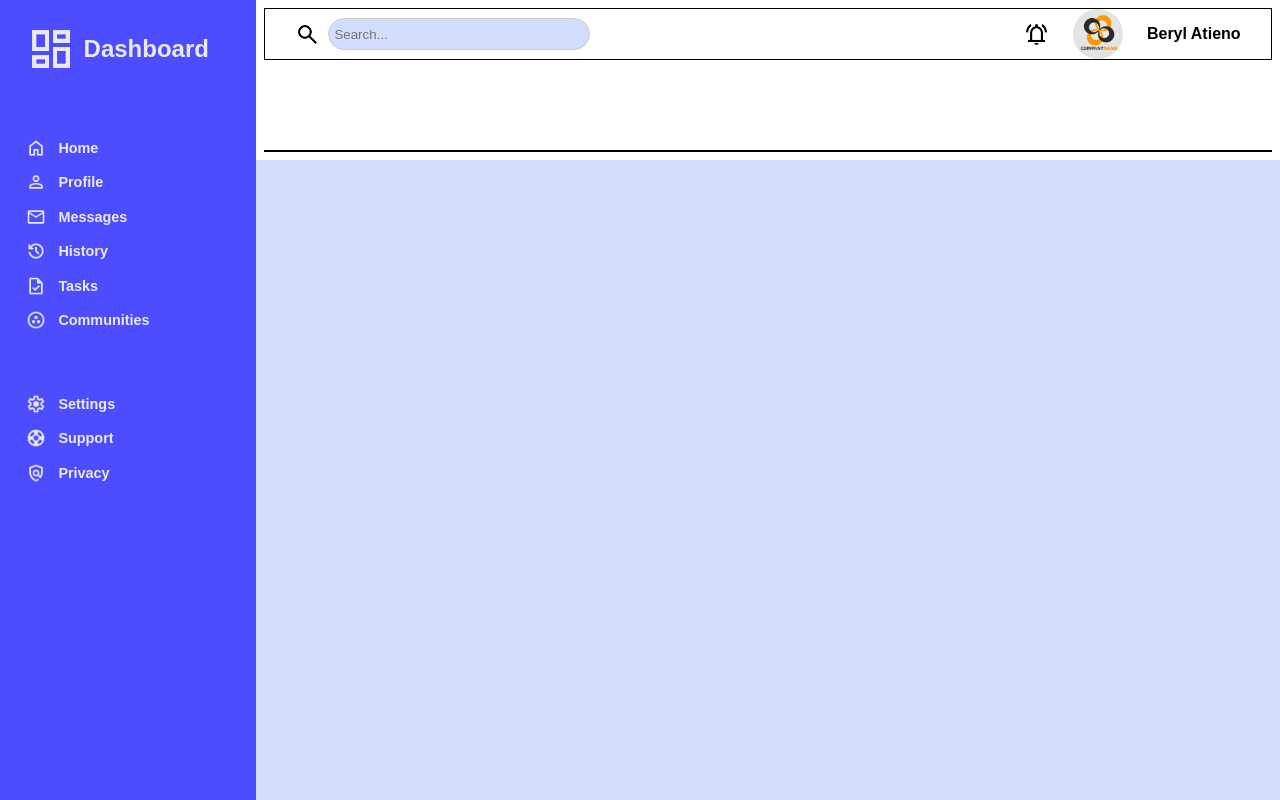
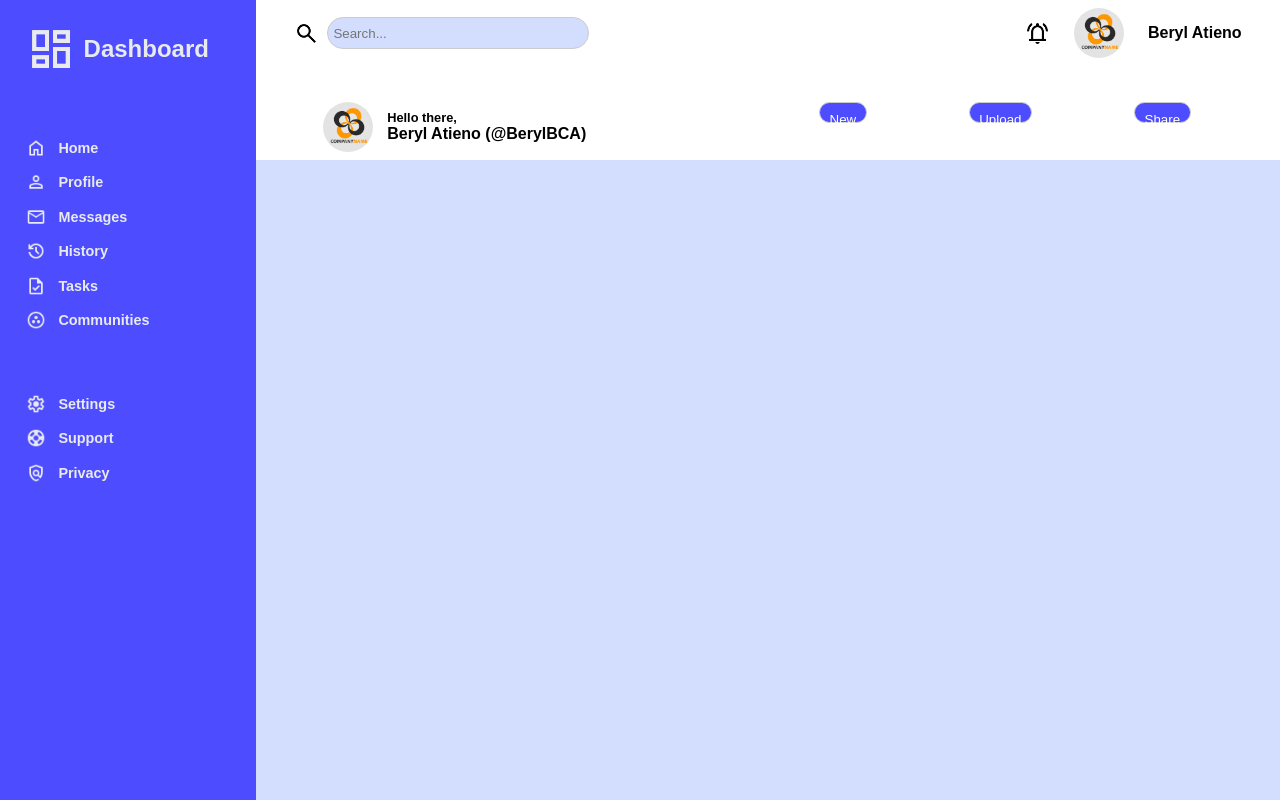
Before and after one commit to BerylCAtieno/admin-dashboard, a plain HTML site: page index.html in a window 1280 px wide. Drawn offline with Linux system fonts and the light colour scheme.

Commit message:
nav-buttons

```diff
--- a/index.html
+++ b/index.html
@@ -66,7 +66,20 @@
                     <span>Beryl Atieno</span>
                 </div>
             </div>
-            <div class="botton-nav-elements"></div>
+            <div class="bottom-nav-elements">
+                <div class="profile-info-container">
+                    <img src="assets/company-logo.png" alt="company-logo" width="50px" height="50px" style="border-radius: 100%">
+                    <div>
+                        <span id="hi-there">Hello there,</span>
+                        <span id="name">Beryl Atieno (@BerylBCA)</span>
+                    </div>
+                </div>
+                <div class="btns-container">
+                    <button>New</button>
+                    <button>Upload</button>
+                    <button>Share</button>
+                </div>
+            </div>
         </div>
         <div class="main-content-container"></div>
     </div>
--- a/style.css
+++ b/style.css
@@ -76,17 +76,22 @@
     flex-direction: column;
     justify-content: space-between;
     padding: 0.8%;
+    gap: 0.6rem;
 }
 
 .nav-container > div {
     display: flex;
-    border: 1px solid;
 }
 
-.top-nav-elements {
+.top-nav-elements, .bottom-nav-elements {
     justify-content: space-between;
     padding-left: 3%;
     padding-right: 3%;
+}
+
+.bottom-nav-elements {
+    display: flex;
+    justify-content: space-between;
 }
 
 .info-elements > span {
@@ -115,3 +120,43 @@
     align-items: center;
     gap: 1.5rem;
 }
+
+.profile-info-container {
+    display: flex;
+    justify-content: center;
+    gap: 0.9rem;
+    padding-left: 3%;
+}
+.profile-info-container > div {
+    display: flex;
+    flex-direction: column;
+    justify-content: center;
+}
+
+.profile-info-container > div > span {
+    color: black;
+    font-family: sans-serif;
+    font-weight: 600;
+}
+
+#hi-there {
+    font-size: 0.8rem;
+}
+
+.btns-container {
+    display: flex;
+    justify-content: space-around;
+    width: 50%;
+}
+
+.btns-container > button {
+    background: #4d4dff;
+    color: #ffffff;
+    font-family: sans-serif;
+    width: fit-content;
+    height: 20px;
+    border: 1px solid #ccc;
+    border-radius: 25px;
+    padding: 2%;
+    text-align: center;
+}
```
